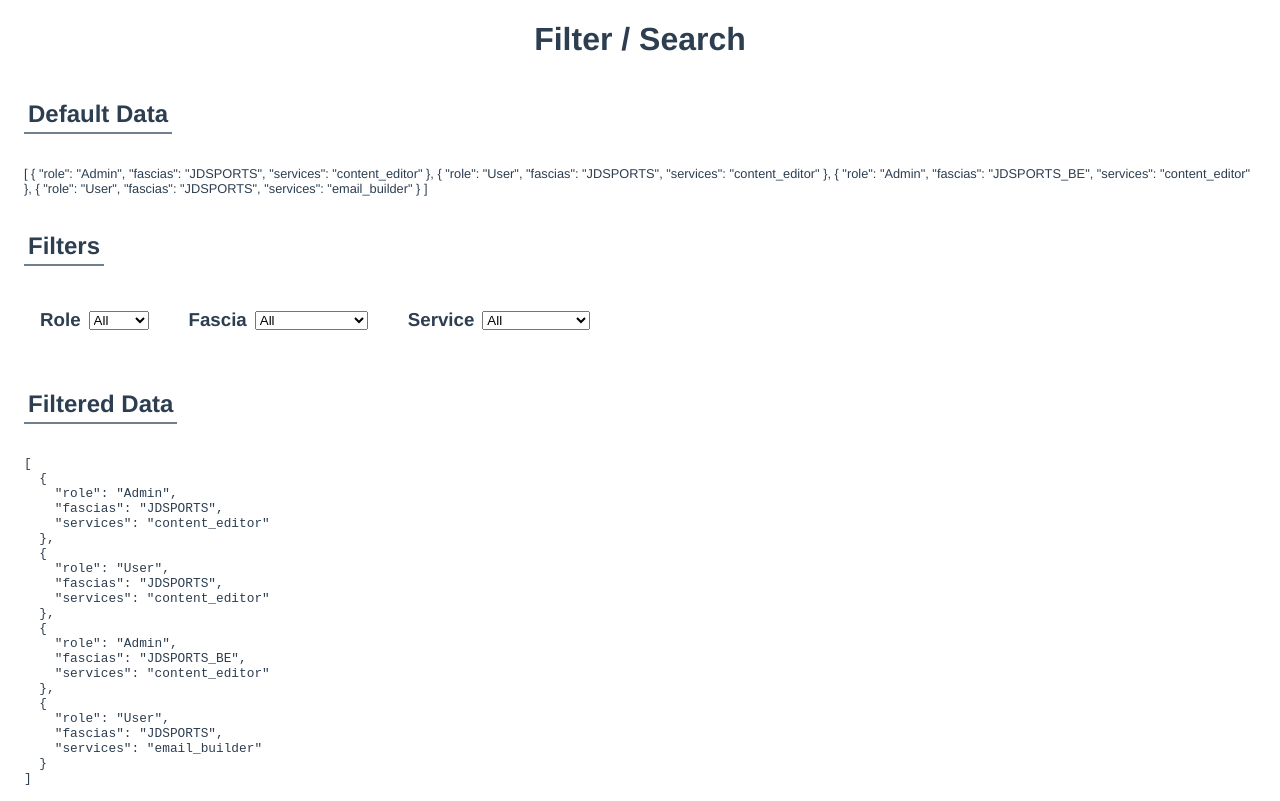
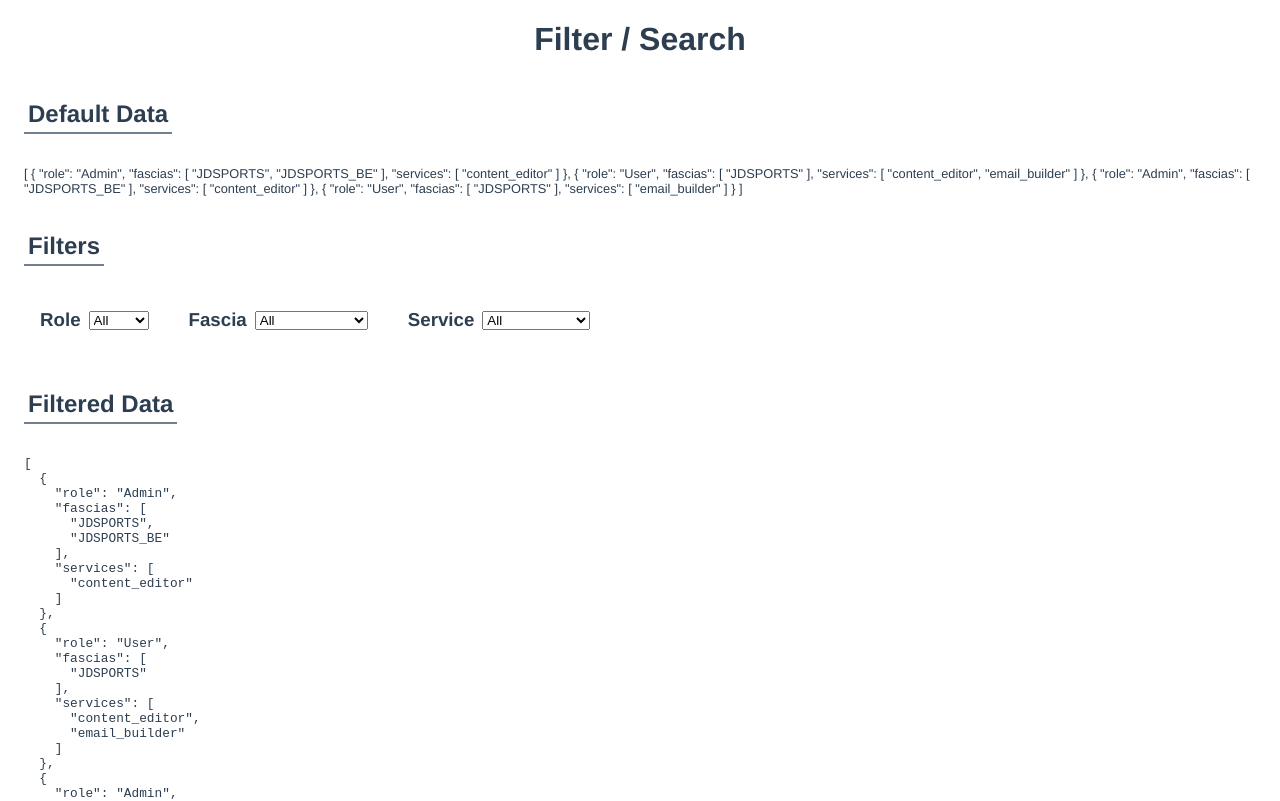
Before and after one commit to aclarke211/search-filter, a Vue app: page / in a window 1280 px wide. Shown: the top 801 px of the page. Built offline with nearby package versions, Linux system fonts and the light colour scheme.

Commit message:
Filter a sub array within data already being filtered.

```diff
--- a/src/components/FilterExample.vue
+++ b/src/components/FilterExample.vue
@@ -46,23 +46,23 @@
     items: [
       {
         role: 'Admin',
-        fascias: 'JDSPORTS',
-        services: 'content_editor',
+        fascias: ['JDSPORTS', 'JDSPORTS_BE'],
+        services: ['content_editor'],
       },
       {
         role: 'User',
-        fascias: 'JDSPORTS',
-        services: 'content_editor',
+        fascias: ['JDSPORTS'],
+        services: ['content_editor', 'email_builder'],
       },
       {
         role: 'Admin',
-        fascias: 'JDSPORTS_BE',
-        services: 'content_editor',
+        fascias: ['JDSPORTS_BE'],
+        services: ['content_editor'],
       },
       {
         role: 'User',
-        fascias: 'JDSPORTS',
-        services: 'email_builder',
+        fascias: ['JDSPORTS'],
+        services: ['email_builder'],
       },
     ],
 
@@ -154,8 +154,24 @@
     filterByValue(key, currentValue, arrayToFilter) {
       let array = arrayToFilter;
       if (currentValue !== '') {
-        array = arrayToFilter.filter(item => item[key].toLowerCase()
-          === currentValue.toLowerCase());
+        array = arrayToFilter.filter((item) => {
+          if (Array.isArray(item[key])) {
+            let checkSubArray = false;
+
+            item[key].forEach((singleValue) => {
+              if (singleValue.toLowerCase() === currentValue.toLowerCase()) {
+                checkSubArray = true;
+                return true;
+              }
+              return false;
+            });
+            if (checkSubArray) {
+              return item[key];
+            }
+          } else {
+            return item[key].toLowerCase() === currentValue.toLowerCase();
+          }
+        });
       }
       return array;
     },
```
